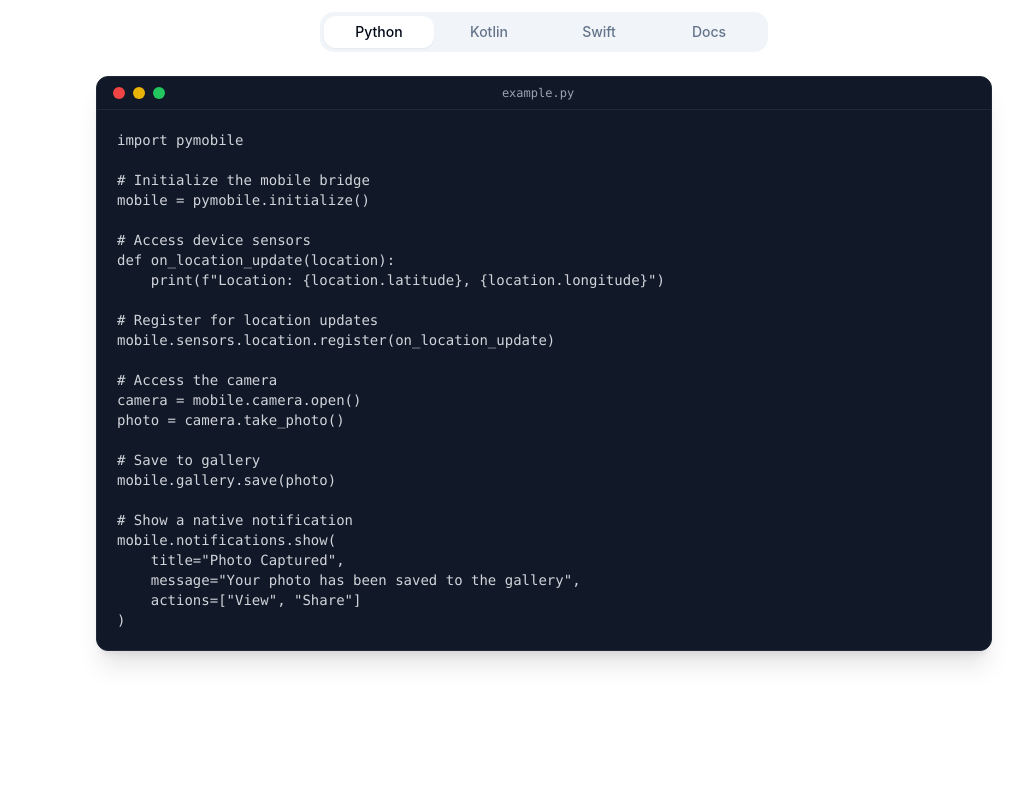
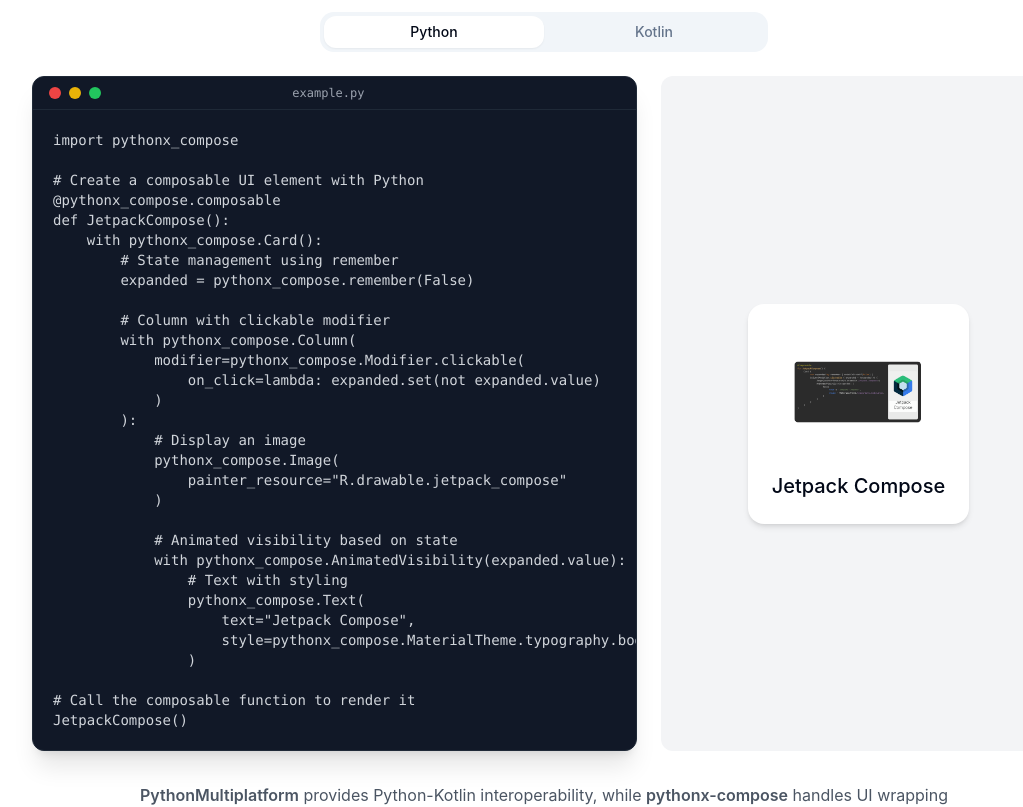
Before and after one commit to thisisthepy/thisisthepy.github.io, a React (Vite) app: page / in a window 1280 px wide. Shown: the part 1840-2647 px from the top of the page, without its empty margins (96-1119 px from the left). Built offline with nearby package versions, Linux system fonts and the light colour scheme.

Commit message:
Refactor CodeDemo component
Refactor the CodeDemo component to display Python and Kotlin code examples, reflecting the PythonMultiplatform project and its technologies.

```diff
--- a/src/components/CodeDemo.tsx
+++ b/src/components/CodeDemo.tsx
@@ -4,6 +4,7 @@ import SectionHeading from './SectionHeading';
 import { Tabs, TabsContent, TabsList, TabsTrigger } from "@/components/ui/tabs";
 import { useIntersectionObserver } from '@/lib/animations';
 import { cn } from '@/lib/utils';
+import { Image } from '@/components/ui/image';
 
 const CodeDemo: React.FC = () => {
   const [activeTab, setActiveTab] = useState('python');
@@ -13,130 +14,52 @@ const CodeDemo: React.FC = () => {
     setActiveTab(value);
   };
 
-  const pythonCode = `import pymobile
+  const pythonCode = `import pythonx_compose
 
-# Initialize the mobile bridge
-mobile = pymobile.initialize()
+# Create a composable UI element with Python
+@pythonx_compose.composable
+def JetpackCompose():
+    with pythonx_compose.Card():
+        # State management using remember
+        expanded = pythonx_compose.remember(False)
 
-# Access device sensors
-def on_location_update(location):
-    print(f"Location: {location.latitude}, {location.longitude}")
+        # Column with clickable modifier
+        with pythonx_compose.Column(
+            modifier=pythonx_compose.Modifier.clickable(
+                on_click=lambda: expanded.set(not expanded.value)
+            )
+        ):
+            # Display an image
+            pythonx_compose.Image(
+                painter_resource="R.drawable.jetpack_compose"
+            )
 
-# Register for location updates
-mobile.sensors.location.register(on_location_update)
+            # Animated visibility based on state
+            with pythonx_compose.AnimatedVisibility(expanded.value):
+                # Text with styling
+                pythonx_compose.Text(
+                    text="Jetpack Compose",
+                    style=pythonx_compose.MaterialTheme.typography.body_large
+                )
 
-# Access the camera
-camera = mobile.camera.open()
-photo = camera.take_photo()
+# Call the composable function to render it
+JetpackCompose()`;
 
-# Save to gallery
-mobile.gallery.save(photo)
-
-# Show a native notification
-mobile.notifications.show(
-    title="Photo Captured",
-    message="Your photo has been saved to the gallery",
-    actions=["View", "Share"]
-)`;
-
-  const kotlinCode = `import org.pymobile.bridge.PythonInterpreter
-import org.pymobile.bridge.PythonObject
-
-class MobileBridge {
-    private val interpreter = PythonInterpreter()
-
-    fun initialize() {
-        // Initialize Python interpreter
-        interpreter.initialize()
-
-        // Register Kotlin APIs to be accessible from Python
-        interpreter.registerModule("mobile") {
-            registerClass(Sensors::class)
-            registerClass(Camera::class)
-            registerClass(Gallery::class)
-            registerClass(Notifications::class)
+  const kotlinCode = `@Composable
+fun JetpackCompose() {
+    Card {
+        var expanded by remember { mutableStateOf(false) }
+        Column(Modifier.clickable { expanded = !expanded }) {
+            Image(painterResource(R.drawable.jetpack_compose))
+            AnimatedVisibility(expanded) {
+                Text(
+                    text = "Jetpack Compose",
+                    style = MaterialTheme.typography.bodyLarge,
+                )
             }
-
-        // Execute Python code
-        interpreter.execute("""
-            import mobile
-            print("Python interpreter initialized successfully!")
-        """)
         }
-
-    // Bridge classes for native functionality
-    class Sensors {
-        fun getLocation(): Location = // ...
-    }
-
-    class Camera {
-        fun takePhoto(): ByteArray = // ...
     }
 }`;
-
-  const swiftCode = `import PyMobile
-
-// Initialize the PyMobile framework
-let pymobile = PyMobile.shared
-
-// Set up the Python environment
-pymobile.setupPythonEnvironment()
-
-// Register iOS native APIs with Python
-pymobile.registerNativeModule("ios_apis") { module in
-    module.register(UIDevice.self)
-    module.register(UIScreen.self)
-    module.register(CameraManager.self)
-}
-
-// Run Python code
-do {
-    try pymobile.runPythonCode("""
-        import ios_apis
-
-        # Get device information
-        device = ios_apis.UIDevice.current()
-        print(f"Running on {device.name}, iOS {device.systemVersion}")
-
-        # Access the camera
-        camera = ios_apis.CameraManager()
-        camera.requestAuthorization()
-    """)
-} catch {
-    print("Python execution error: \(error)")
-}`;
-
-  const documentationCode = `# PyMobile Documentation
-
-## Installation
-
-\`\`\`bash
-pip install pymobile
-\`\`\`
-
-## Quick Start
-
-\`\`\`python
-import pymobile
-
-# Initialize the mobile bridge
-mobile = pymobile.initialize()
-
-# Platform detection
-if mobile.platform.is_android():
-    # Android-specific code
-elif mobile.platform.is_ios():
-    # iOS-specific code
-\`\`\`
-
-## API Reference
-
-* mobile.platform - Platform information
-* mobile.sensors - Access to device sensors
-* mobile.camera - Camera API
-* mobile.storage - File storage operations
-* mobile.ui - UI components
-* mobile.network - Network operations`;
 
   return (
     <section id="how-it-works" className="section-padding bg-white relative overflow-hidden">
@@ -153,18 +76,17 @@ elif mobile.platform.is_ios():
             subtitle="Code Example"
           />
 
-          <div className="max-w-4xl mx-auto">
+          <div className="max-w-5xl mx-auto">
             <Tabs defaultValue="python" onValueChange={handleTabChange}>
               <div className="flex justify-center mb-6">
-                <TabsList className="grid grid-cols-4 w-full max-w-md">
+                <TabsList className="grid grid-cols-2 w-full max-w-md">
                   <TabsTrigger value="python">Python</TabsTrigger>
                   <TabsTrigger value="kotlin">Kotlin</TabsTrigger>
-                  <TabsTrigger value="swift">Swift</TabsTrigger>
-                  <TabsTrigger value="docs">Docs</TabsTrigger>
                 </TabsList>
               </div>
 
-              <div className="bg-gray-900 rounded-xl overflow-hidden shadow-xl border border-gray-800 transition-all duration-500">
+              <div className="grid md:grid-cols-5 gap-6">
+                <div className="md:col-span-3 bg-gray-900 rounded-xl overflow-hidden shadow-xl border border-gray-800 transition-all duration-500">
                   <div className="flex items-center justify-between border-b border-gray-800 px-4 py-2">
                     <div className="flex items-center space-x-2">
                       <div className="w-3 h-3 rounded-full bg-red-500"></div>
@@ -173,9 +95,7 @@ elif mobile.platform.is_ios():
                     </div>
                     <div className="text-xs text-gray-400 font-mono">
                       {activeTab === 'python' && 'example.py'}
-                    {activeTab === 'kotlin' && 'MobileBridge.kt'}
-                    {activeTab === 'swift' && 'PyMobileSetup.swift'}
-                    {activeTab === 'docs' && 'README.md'}
+                      {activeTab === 'kotlin' && 'JetpackCompose.kt'}
                     </div>
                     <div className="w-16"></div> {/* Spacer for balance */}
                   </div>
@@ -191,18 +111,29 @@ elif mobile.platform.is_ios():
                       <code>{kotlinCode}</code>
                     </pre>
                   </TabsContent>
+                </div>
 
-                <TabsContent value="swift" className="m-0">
-                  <pre className="p-5 overflow-x-auto text-sm text-gray-300 font-mono">
-                    <code>{swiftCode}</code>
-                  </pre>
-                </TabsContent>
+                <div className="md:col-span-2 flex items-center justify-center bg-gray-100 rounded-xl p-4">
+                  <div className="bg-white rounded-lg shadow-md p-6 max-w-[250px]">
+                    <div className="flex justify-center">
+                      <img
+                        src="/lovable-uploads/6c95c513-6b2a-47e9-862d-68685d05431d.png"
+                        alt="Jetpack Compose Logo"
+                        className="h-32 w-32 object-contain"
+                      />
+                    </div>
+                    <div className="text-center mt-4">
+                      <h3 className="text-xl font-medium">Jetpack Compose</h3>
+                    </div>
+                  </div>
+                </div>
+              </div>
 
-                <TabsContent value="docs" className="m-0">
-                  <pre className="p-5 overflow-x-auto text-sm text-gray-300 font-mono">
-                    <code>{documentationCode}</code>
-                  </pre>
-                </TabsContent>
+              <div className="mt-8 text-center text-gray-600">
+                <p>
+                  <span className="font-semibold">PythonMultiplatform</span> provides Python-Kotlin interoperability,
+                  while <span className="font-semibold">pythonx-compose</span> handles UI wrapping
+                </p>
               </div>
             </Tabs>
           </div>
--- /dev/null
+++ b/src/components/ui/image.tsx
@@ -0,0 +1,22 @@
+
+import React from 'react';
+import { cn } from '@/lib/utils';
+
+interface ImageProps extends React.ImgHTMLAttributes<HTMLImageElement> {
+  className?: string;
+}
+
+export const Image = React.forwardRef<HTMLImageElement, ImageProps>(
+  ({ className, alt, ...props }, ref) => {
+    return (
+      <img
+        className={cn("object-cover", className)}
+        ref={ref}
+        alt={alt || "Image"}
+        {...props}
+      />
+    );
+  }
+);
+
+Image.displayName = "Image";
```
Also changed, not shown: public/lovable-uploads/6c95c513-6b2a-47e9-862d-68685d05431d.png (added). Lines whose indentation alone changed are shown as unchanged.
